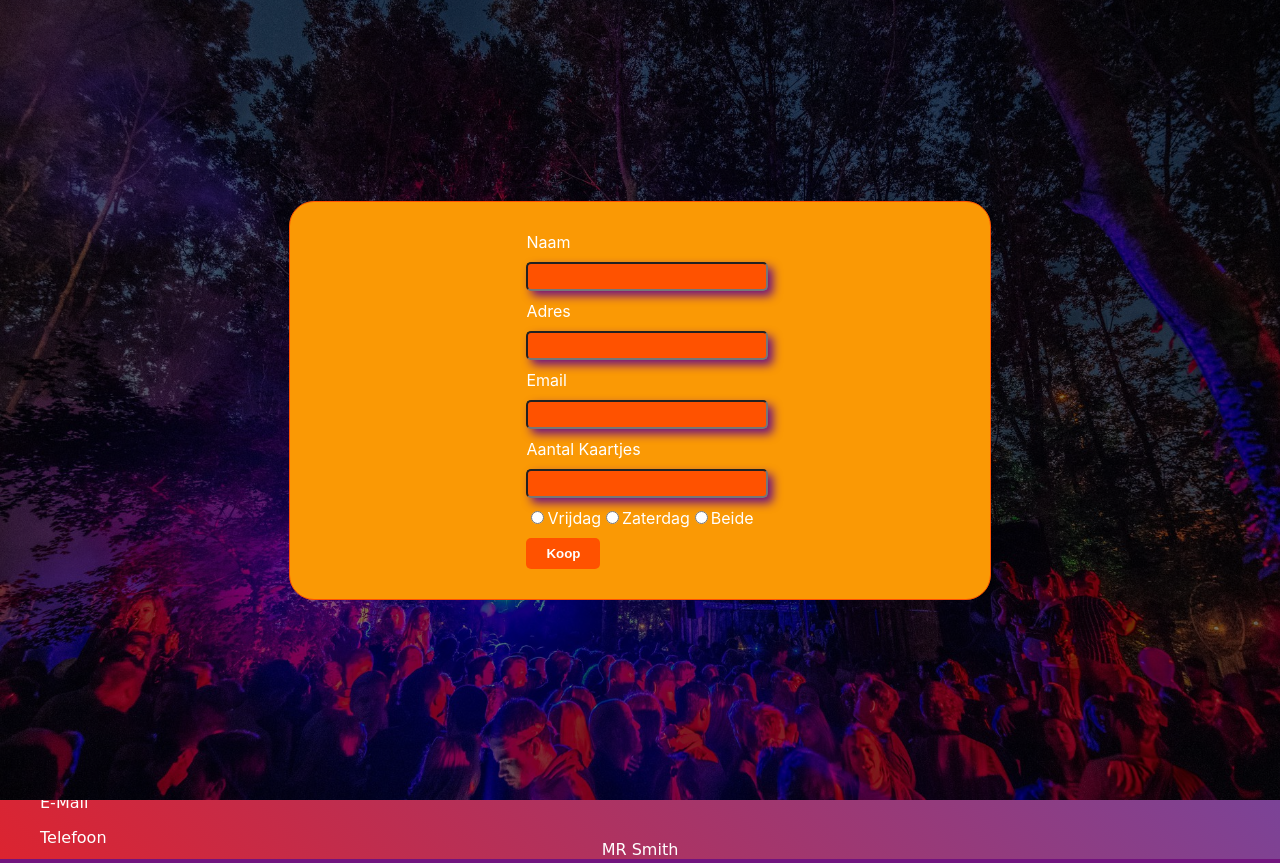
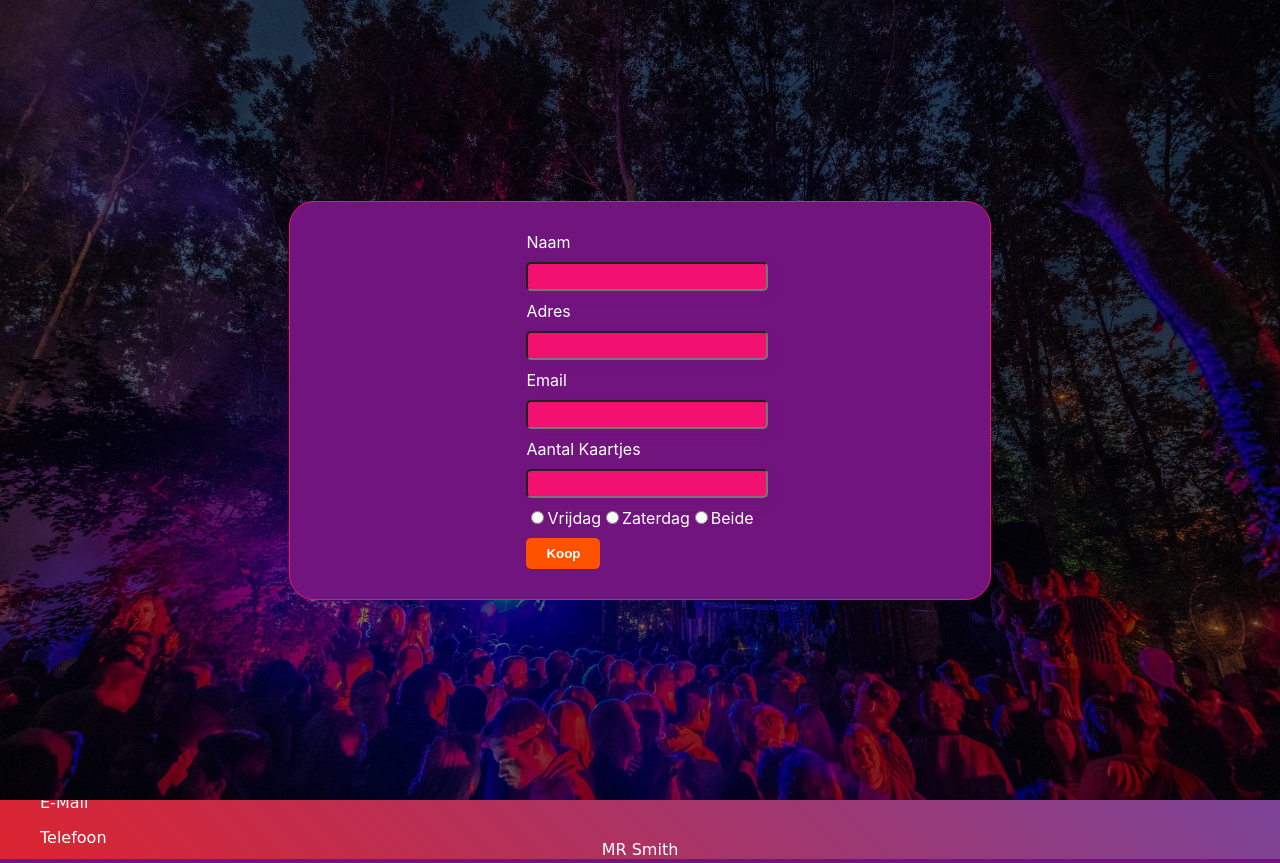
Before and after one commit to ChrisRoit/festival, a PHP site: page /kaartjes.php?page=kaartjes in a window 1280 px wide. Shown: the part 49-912 px from the top of the page. Run offline with PHP 8.4, Linux system fonts and the light colour scheme.

Commit message:
push pauze

```diff
--- a/Code/css/kaartjes.css
+++ b/Code/css/kaartjes.css
@@ -25,7 +25,7 @@ main{
     width:100%;
     padding:5px;
     box-shadow: 5px 5px 10px #72147E;
-    background-color: #FF5200;
+    background-color: #F21170;
     color:white;
 }
 
@@ -57,8 +57,8 @@ main{
 
 
 .custom-jumbotron{
-    background-color:#FA9905;
-    border: #FF5200 solid 1px;
+    background-color: #72147E;/*#FA9905;*/
+    border: #F21170 solid 1px;
     width: 50%;
 
     border-radius: 25px;
```
